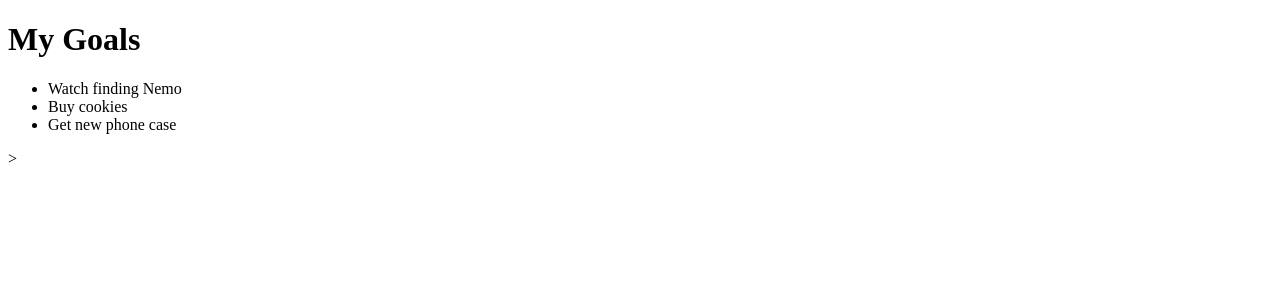
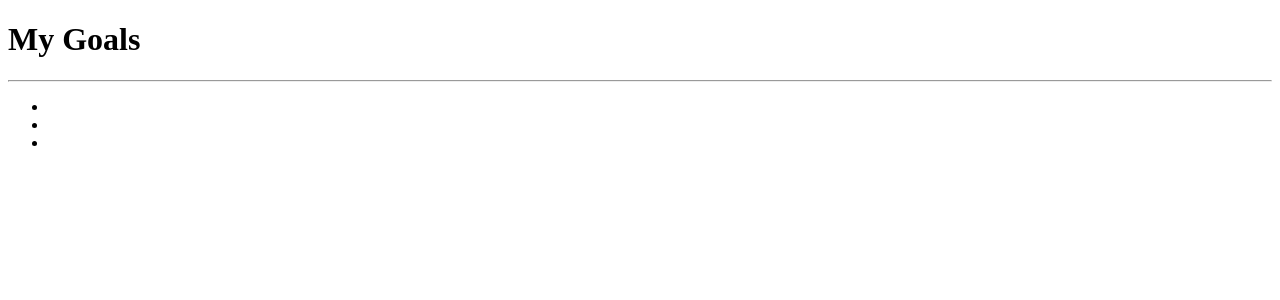
Before and after one commit to ambonte/quotes-app, an Angular app: page / in a window 1280 px wide. Shown: the top 300 px of the page. Built offline with nearby package versions, Linux system fonts and the light colour scheme.

Commit message:
editing component.hyml

```diff
--- a/src/app/app.component.html
+++ b/src/app/app.component.html
@@ -1,9 +1,10 @@
 <div>
   <h1>My Goals</h1>
+  <hr>
   <ul>
       <li *ngFor='let goal of goals'>
-        {{goal}}
+        {{goal.name}}
       </li>
   </ul>
-</div>>
+</div>
 <router-outlet></router-outlet>
```
